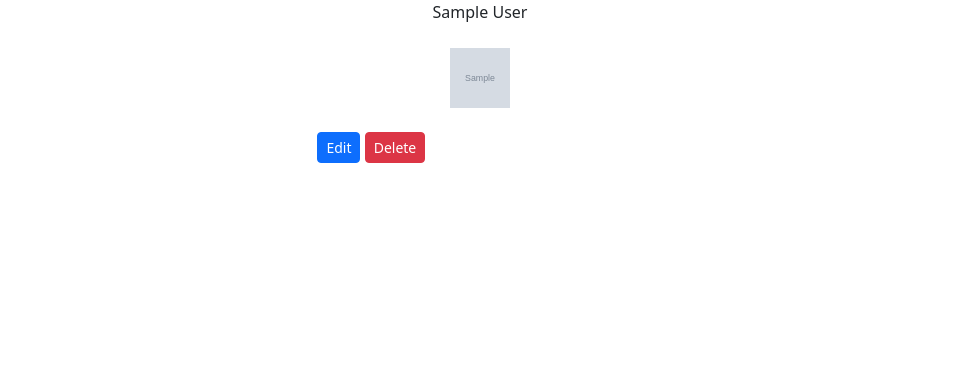
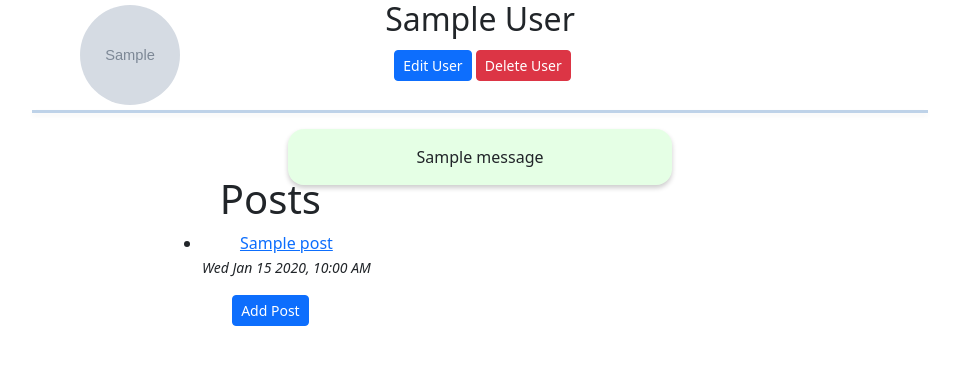
Before and after one commit to pasha-log/blogly-sqla-app, a Flask app: page /users/1 in a window 1280 px wide. Shown: the top 365 px of the page, without its empty margins (160-1119 px from the left). Run offline with Flask 2, Linux system fonts and the light colour scheme; tables that the repository leaves empty hold one stand-in row (values such as "Sample post"); grey boxes marked "Sample" are stand-in pictures; one stand-in notice (Sample message) is shown.

Commit message:
part two update

```diff
--- a/app.py
+++ b/app.py
@@ -2,8 +2,11 @@
 from flask import Flask, request, render_template, redirect, flash, session
 from flask_debugtoolbar import DebugToolbarExtension
 from flask_sqlalchemy import SQLAlchemy
-from models import db, connect_db, User
+from models import db, connect_db, User, Post
 import os
+from sqlalchemy import desc
+from functions import if_made_new_post
+# , if_no_title_or_content
 
 app = Flask(__name__)
 app.config['SQLALCHEMY_DATABASE_URI'] = 'postgresql:///blogly_db'
@@ -28,15 +31,15 @@ def list_pets():
     return render_template('base.html', users=users)
 
 @app.route('/users/<int:user_id>')
-def create_detail_page(user_id):
-    """Show details of single user"""
+def create_user_page(user_id):
+    """Show users of single user"""
     user = User.query.get_or_404(user_id)
-    return render_template("detail.html", user=user)
+    return render_template("user.html", user=user)
 
 @app.route('/users/new', methods=["GET"])
 def add_user_form():
-    """Creates a new user form"""
-    return render_template('create.html')
+    """Create a new user form"""
+    return render_template('create/user.html')
 
 @app.route('/users/new', methods=["POST"])
 def process_new_user():
@@ -55,7 +58,7 @@ def process_new_user():
 def edit_user(user_id):
     """Take user to edit page"""
     user = User.query.get_or_404(user_id)
-    return render_template("edit.html", user=user)
+    return render_template("edit/user.html", user=user)
 
 @app.route('/users/<int:user_id>/edit', methods=["POST"])
 def process_edited_user(user_id):
@@ -76,4 +79,83 @@ def delete_user_forever(user_id):
     user = User.query.get_or_404(user_id)
     db.session.delete(user)
     db.session.commit()
+
     return redirect('/users')
+
+############################################################
+# POSTS ROUTES
+
+@app.route('/hompage')
+def show_top_five():
+    """Show top five most recent posts on homepage.html"""
+    # SELECT * FROM posts ORDER BY created_at DESC LIMIT 5;
+    users = User.query.all()
+    q = Post.query
+    posts = q.order_by(desc('created_at')).limit(5).all()
+    return render_template('homepage.html', posts=posts, users=users)
+
+@app.route('/users/<int:user_id>/posts/new')
+def show_post_form(user_id):
+    """Reacts to add post button by showing page with post form"""
+    user = User.query.get_or_404(user_id)
+
+    return render_template('create/post.html', user=user)
+
+@app.route('/users/<int:user_id>/posts/new', methods=["POST"])
+def process_new_post(user_id):
+    """Takes new post info, adds it to db, and redirects to user's user page"""
+    title = request.form['title']
+    content = request.form['content']
+
+    new_post = Post(title=title, content=content, user_id=user_id)
+    db.session.add(new_post)
+    db.session.commit()
+    if_made_new_post()
+    # if_no_title_or_content(title, content)
+
+    return redirect(f'/users/{user_id}')
+
+# @app.route('/users/<int:user_id>/posts/new', methods=["POST"])
+# def handle_missing_post_details(user_id):
+#     """Takes new post info, adds it to db, and redirects to user's user page"""
+#     user = User.query.get_or_404(user_id)
+#     if_no_title_or_content()
+#     return redirect('/users/<int:user_id>/posts/new', user=user)
+
+@app.route('/posts/<int:post_id>')
+def show_post(post_id):
+    """Shows user's post through the link in their user page"""
+    post = Post.query.get_or_404(post_id)
+    user = User.query.get_or_404(post.user_id)
+
+    return render_template('post.html', post=post, user=user)
+
+@app.route('/posts/<int:post_id>/edit')
+def edit_post(post_id):
+    """Shows post edit page"""
+    post = Post.query.get_or_404(post_id)
+    user = User.query.get_or_404(post.user_id)
+
+    return render_template('edit/post.html', post=post, user=user)
+
+@app.route('/posts/<int:post_id>/edit', methods=["POST"])
+def process_edited_post(post_id):
+    """Update post with edits and redirect to post page"""
+    updated_post = Post.query.get_or_404(post_id)
+    updated_post.title = request.form['title']
+    updated_post.content = request.form['content']
+
+    db.session.add(updated_post)
+    db.session.commit()
+
+    return redirect(f"/posts/{post_id}")
+
+@app.route("/posts/<int:post_id>/delete", methods=["POST"])
+def delete_post(post_id):
+    """Delete a specific post with a click"""
+    post = Post.query.get_or_404(post_id)
+
+    db.session.delete(post)
+    db.session.commit()
+
+    return redirect(f'/users/{post.user_id}')
--- a/models.py
+++ b/models.py
@@ -1,6 +1,7 @@
 """Models for Blogly."""
 
 from flask_sqlalchemy import SQLAlchemy
+import datetime
 
 db = SQLAlchemy()
 
@@ -13,21 +14,44 @@ def connect_db(app):
 class User(db.Model):
     __tablename__ = 'users'
 
-    def __repr__(self):
-        u = self
-        return f"<User id={self.id} first_name={u.first_name} last_name={u.last_name} image_url={u.image_url}>"
+    id = db.Column(db.Integer, primary_key=True, autoincrement=True)
+    first_name = db.Column(db.Text, nullable=False)
+    last_name = db.Column(db.Text, nullable=False)
+    image_url = db.Column(db.Text, nullable=False, default=DEFAULT_IMAGE_URL)
 
-    id = db.Column(db.Integer,
-                    primary_key=True,
-                    autoincrement=True)
-    first_name = db.Column(db.Text,
-                    nullable=False)
-    last_name = db.Column(db.Text,
-                    nullable=False)
-    image_url = db.Column(db.Text, nullable=False, default=DEFAULT_IMAGE_URL)
+    posts = db.relationship('Post', backref='users') # solution includes cascade="all, delete-orphan"
 
     @property
     def full_name(self):
         """Combine first and last name to create full name"""
 
         return f"{self.first_name} {self.last_name}"
+
+    def __repr__(self):
+        u = self
+        return f"<User id={self.id} first_name={u.first_name} last_name={u.last_name} image_url={u.image_url} >"
+
+class Post(db.Model):
+    __tablename__ = 'posts'
+
+    id = db.Column(db.Integer, primary_key=True, autoincrement=True)
+    title = db.Column(db.Text, nullable=False)
+    content = db.Column(db.Text, nullable=False)
+    created_at = db.Column(db.DateTime, nullable=False, default=datetime.datetime.now) # Have no clue how this works
+
+    user_id = db.Column(db.Integer, db.ForeignKey('users.id'), nullable=False)
+
+    @property
+    def friendly_date_time(self):
+        """Returns the date"""
+        # datetime object containing current date and time
+        # now = datetime.now()
+        # # dd/mm/YY H:M:S
+        # dt_string = now.strftime("%m/%d/%Y %H:%M:%S")
+        # return dt_string
+        return self.created_at.strftime("%a %b %-d  %Y, %-I:%M %p")
+
+
+    def __repr__(self):
+        p = self
+        return f"<Post id={self.id} title={p.title} content={p.content} created_at={p.created_at} >"
--- a/requirements.txt
+++ b/requirements.txt
@@ -12,4 +12,3 @@ psycopg2-binary==2.9.3
 SQLAlchemy==1.4.41
 Werkzeug==2.2.2
 zipp==3.8.1
-gunicorn==20.1.0
--- a/static/style.css
+++ b/static/style.css
@@ -4,9 +4,83 @@ body {
 
 div.container {
     text-align: center;
+    position: absolute;
+    top: 160px;
+    left: 80px;
+}
+
+div.user-post-list {
+    text-align: center;
+    position: absolute;
+    top: 175px;
+    left: 330px;
 }
 
 ul.users {
     display: inline-block;
     text-align: left;
 }
+
+ul.posts {
+    display: inline-block;
+    text-align: center;
+}
+
+form.user-buttons {
+    position: absolute;
+    right: 0;
+    left: 5px;
+    top: 50px;
+}
+
+.img {
+    border-radius: 50%;
+    position: absolute;
+    right: 0;
+    left: 240px;
+    top: 5px;
+}
+
+.full-name {
+    display: block;
+    margin-left: auto;
+    margin-right: auto;
+    width: 50%;
+    /* position: absolute; */
+    top: 70px;
+}
+
+hr.solid {
+    border-top: 3px solid rgb(0, 80, 166);
+    width: 70%;
+    margin-left: auto;
+    margin-right: auto;
+    box-shadow: 0 3px 5px rgb(0, 0, 0, 0.2);
+    /* // I don't know why this doesn't work  */
+}
+
+.messages .success {
+    background-color: rgb(0, 255, 0, 0.1);
+    width: 30%;
+    /* height: 17px; */
+}
+
+.messages .error {
+    background-color: rgb(255, 0, 0, 0.1);
+    width: 20%;
+}
+
+.messages p {
+    margin: auto;
+    width: 50%;
+    top: 25px;
+    padding: 1rem;
+    border-radius: 1rem;
+    font-size: 1rem;
+    box-shadow: 0 3px 5px rgb(0, 0, 0, 0.2);
+    /* height: 30px; */
+}
+
+/* #side-bar {
+    background-color: aqua;
+} */
--- a/templates/base.html
+++ b/templates/base.html
@@ -8,9 +8,19 @@
     <link rel="stylesheet" href="/static/style.css">
     <title>Blogly</title>
 </head>
-{% block title %} Users {% endblock %}
+{% block title %}
+    <h1>Users</h1>
+    <form class="add-user">
+    <button class="btn btn-primary btn-sm" formaction="/users/new">Add user</button>
+    <button class="btn btn-primary btn-sm" formaction="/hompage">Homepage</button>
+    </form>
+{% endblock %}
 <body>
     {% block content %}
+    <hr class="solid">
+    <br>
+    <div id="page-wrapper">
+    <div id="page-sidebar">
         <div class="container">
             <ul class="users">
                 {% for user in users %}
@@ -18,7 +28,8 @@
                 {% endfor %}
             </ul>
         </div>
-    <p><a href="/users/new">Add user</a></p>
+    </div>
+    </div>
     {% endblock %}
     <script src="https://cdn.jsdelivr.net/npm/@popperjs/core@2.11.6/dist/umd/popper.min.js" integrity="sha384-oBqDVmMz9ATKxIep9tiCxS/Z9fNfEXiDAYTujMAeBAsjFuCZSmKbSSUnQlmh/jp3" crossorigin="anonymous"></script>
     <script src="https://cdn.jsdelivr.net/npm/bootstrap@5.2.1/dist/js/bootstrap.min.js" integrity="sha384-7VPbUDkoPSGFnVtYi0QogXtr74QeVeeIs99Qfg5YCF+TidwNdjvaKZX19NZ/e6oz" crossorigin="anonymous"></script>
--- a/templates/create.html
+++ b/templates/create/user.html
@@ -1,7 +1,9 @@
 {% extends 'base.html' %}
 
-{% block title %} Create a User {% endblock %}
+{% block title %} <h1>Create a User</h1> {% endblock %}
+
 {% block content %}
+<hr class="solid">
     <form method="POST">
         <input type="text" name="first_name" placeholder="Enter a first name">
         <br>
@@ -12,6 +14,6 @@
         <input type="text" name="image_url" placeholder="Provide an image for this user">
         <br>
         <br>
-        <button>Add</button>
+        <button class="btn btn-primary btn-sm">Add</button>
     </form>
 {% endblock %}
--- a/templates/detail.html
+++ /dev/null
@@ -1,17 +0,0 @@
-{% extends 'base.html' %}
-
-{% block title %} {{user.full_name}} {% endblock %}
-{% block content %}
-<br>
-<br>
-    <img class="img" src="{{user.image_url}}" width="60px" height="60px">
-    <div class="row">
-        <div class="col-sm-10 col-12 text-center">
-            <br>
-                <form>
-                    <button class="btn btn-primary btn-sm" formaction="/users/{{user.id}}/edit">Edit</button>
-                    <button class="btn btn-danger btn-sm" formaction="/users/{{ user.id }}/delete" formmethod="POST">Delete</button>
-                </form>
-        </div>
-    </div>
-{% endblock %}
--- a/templates/edit.html
+++ b/templates/edit/user.html
@@ -1,6 +1,7 @@
 {% extends 'base.html' %}
 
 {% block title %}Edit a User{% endblock %}
+
 {% block content %}
     <form method="POST">
         <input type="text" name="first_name" value="{{user.first_name}}">
@@ -13,6 +14,6 @@
         <br>
         <br>
         <a href="/users" class="btn btn-outline-info">Cancel</a>
-        <button>Save</button>
+        <button class="btn btn-primary btn-sm">Save</button>
     </form>
 {% endblock %}
--- /dev/null
+++ b/templates/user.html
@@ -0,0 +1,43 @@
+{% extends 'base.html' %}
+
+{% block title %}
+<h2 class="full-name">{{user.full_name}}</h2>
+<div class="row">
+    <div class="col-sm-10 col-12 text-center">
+        <br>
+        <form class="user-buttons">
+            <button class="btn btn-primary btn-sm" formaction="/users/{{user.id}}/edit">Edit User</button>
+            <button class="btn btn-danger btn-sm" formaction="/users/{{ user.id }}/delete" formmethod="POST">Delete User</button>
+        </form>
+    </div>
+</div>
+{% endblock %}
+{% block content %}
+<br>
+<hr class="solid">
+{% with messages = get_flashed_messages(with_categories=true) %}
+{% if messages %}
+<section class="messages">
+    {% for category, message in messages %}
+    <p class="{{category}}">{{message}}</p>
+    {% endfor %}
+</section>
+{% endif %}
+{% endwith %}
+<br>
+<img class="img" src="{{user.image_url}}" width="100px" height="100px">
+<br>
+<br>
+<div class="user-post-list">
+    <h1>Posts</h1>
+    <ul class="posts">
+        {% for post in user.posts %}
+        <li><a href="/posts/{{ post.id }}">{{post.title}}</a></li>
+        <small><i>{{ post.friendly_date_time }}</i></small>
+        {% endfor %}
+    </ul>
+    <form class="delete-button">
+        <button class="btn btn-primary btn-sm" formaction="/users/{{ user.id }}/posts/new">Add Post</button>
+    </form>
+</div>
+{% endblock %}
```
Also changed, not shown: functions.py (added, +9 -0 lines), templates/create/post.html (added, +18 -0 lines), templates/edit/post.html (added, +18 -0 lines), templates/homepage.html (added, +22 -0 lines), templates/post.html (added, +16 -0 lines), test_flask.py (+39 -3 lines), test_models.py (+9 -1 lines), 1 other file. Lines whose indentation alone changed are shown as unchanged.
